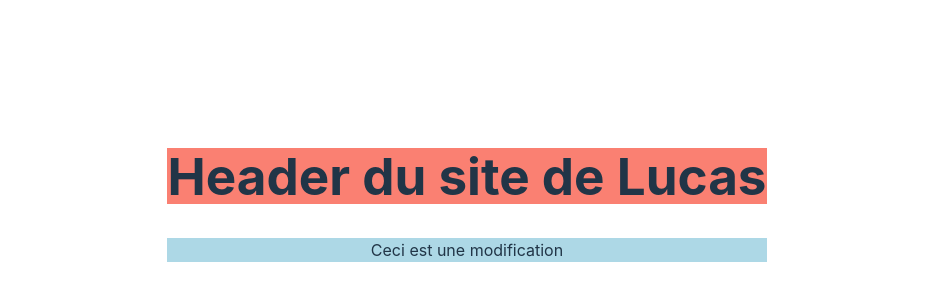
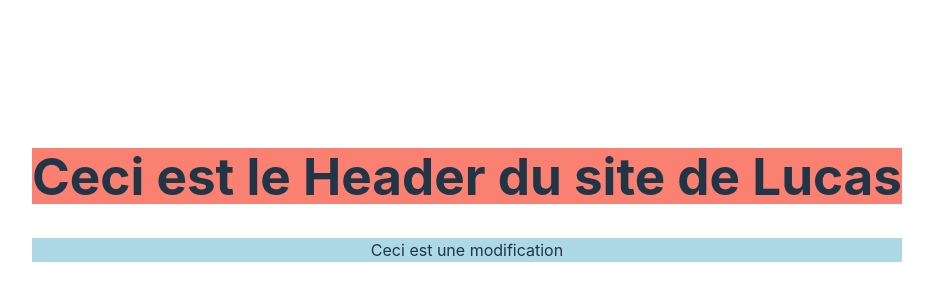
Before and after one commit to LucasRoberto99/workshop-github-orion24, a React (Vite) app: page / in a window 1280 px wide. Shown: the part 204-504 px from the top of the page, without its empty margins (173-1106 px from the left). Built offline with nearby package versions, Linux system fonts and the light colour scheme.

Commit message:
header update from lucas

```diff
--- a/src/components/Header.jsx
+++ b/src/components/Header.jsx
@@ -1,5 +1,9 @@
 import React from "react";
 
 export default function Header() {
-  return <h1 style={{ backgroundColor: "salmon" }}>Header du site de Lucas</h1>;
+  return (
+    <h1 style={{ backgroundColor: "salmon" }}>
+      Ceci est le Header du site de Lucas
+    </h1>
+  );
 }
```
